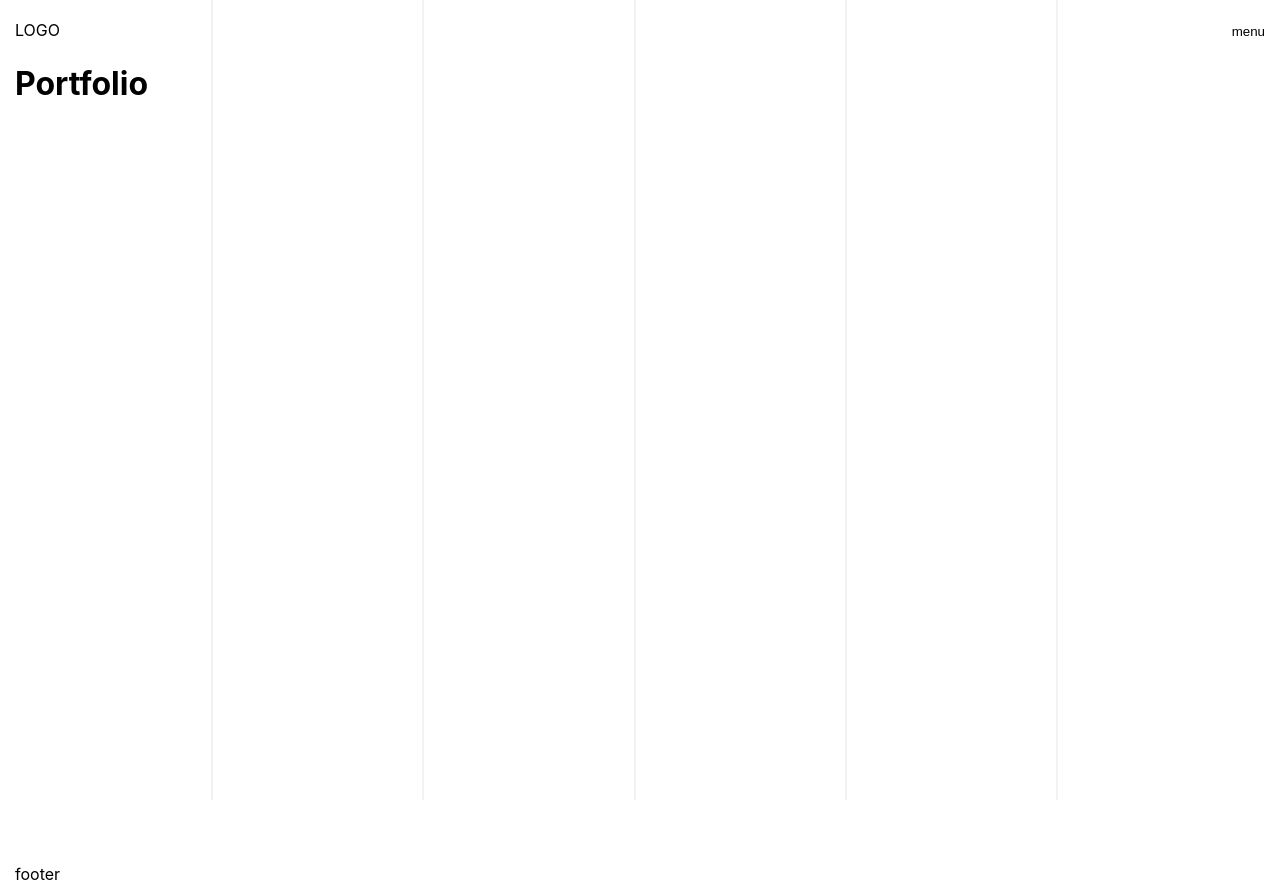
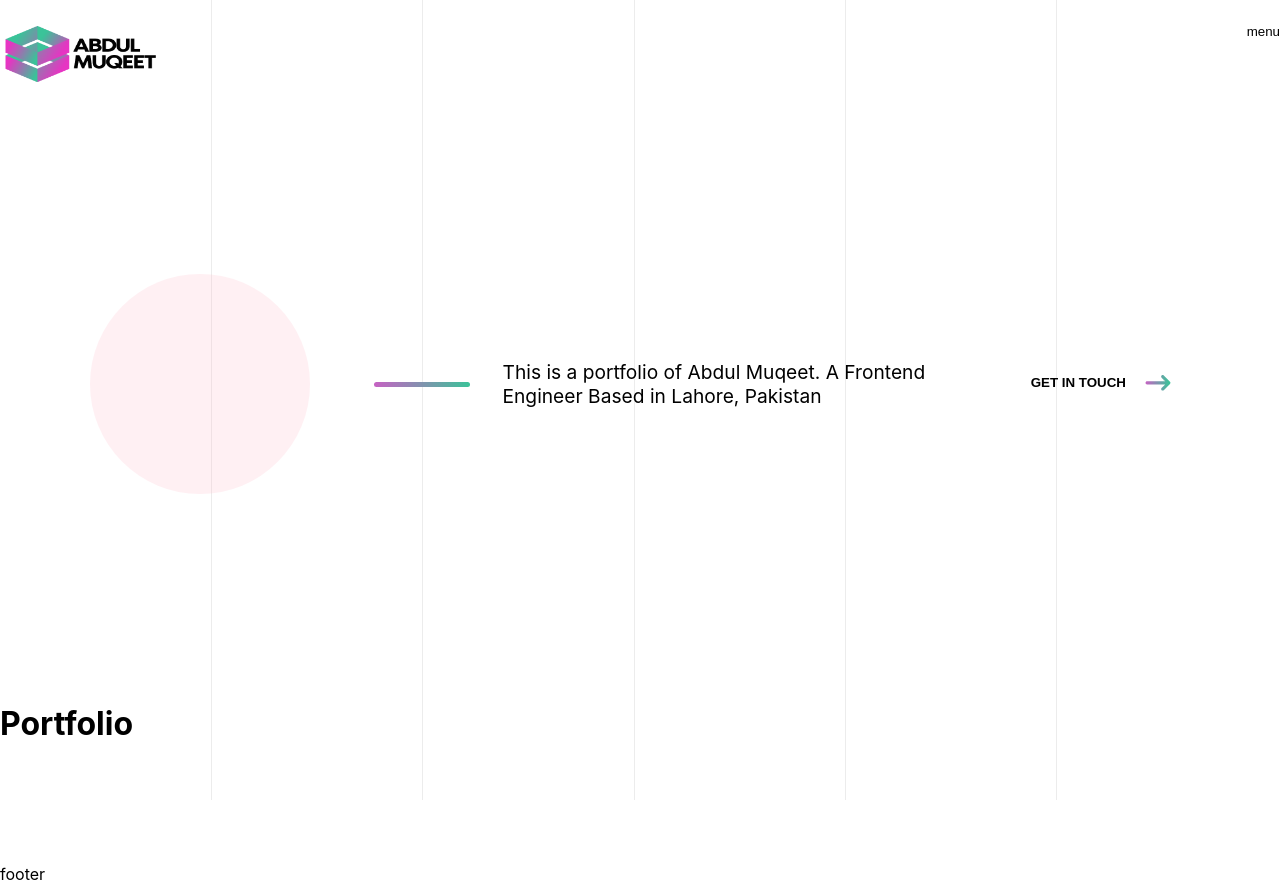
Before and after one commit to abdulmuqeet1/portfolio, a Next.js app: page / in a window 1280 px wide. Built offline with nearby package versions, Linux system fonts and the light colour scheme.

Commit message:
hero header added

```diff
--- /dev/null
+++ b/src/components/compound/heroHeader/index.module.scss
@@ -0,0 +1,100 @@
+@use "../../../styles/partial/variables" as *;
+
+.heroHeader {
+  width: 100%;
+  height: auto;
+  min-height: 80vh;
+  display: flex;
+  align-items: center;
+  justify-content: center;
+
+  .innerHeroHeader {
+    width: 100%;
+    max-width: 1100px;
+    display: grid;
+    grid-template-columns: 3fr 1.5fr 7.5fr;
+    place-content: center;
+  }
+
+  .imgBox {
+    width: 220px;
+    height: 220px;
+    border-radius: 50%;
+    background-color: rgba(255, 192, 203, 0.24); //TODO: remove me
+  }
+
+  .lineDivider {
+    width: 100%;
+    height: 100%;
+    display: flex;
+    align-items: center;
+    justify-content: center;
+    span.divider {
+      width: 100%;
+      max-width: 6rem;
+      height: 5px;
+      border-radius: 5px;
+      margin: 2rem 1.5rem 2rem 0;
+      background: rgb(198, 98, 195);
+      background: linear-gradient(
+        90deg,
+        rgba(198, 98, 195, 1) 0%,
+        rgba(59, 195, 153, 1) 100%
+      );
+    }
+  }
+
+  .heroHeaderText {
+    width: 100%;
+    max-width: 780px;
+    display: flex;
+    flex-direction: row;
+    align-items: center;
+    justify-content: space-between;
+    flex-wrap: wrap;
+    .statement {
+      width: 100%;
+      max-width: 500px;
+      p {
+        font-size: 1.2rem;
+        line-height: 1.5rem;
+      }
+    }
+
+    .getInTouchBtn {
+      width: auto;
+      height: 1.5rem;
+      background-color: transparent;
+      border: none;
+      cursor: pointer;
+
+      div {
+        display: flex;
+        flex-direction: row;
+        span.arrow svg {
+          width: 4rem;
+          height: 1rem;
+          font-size: 40px;
+        }
+      }
+    }
+  }
+}
+
+@media only screen and (max-width: 1020px) {
+  .heroHeader .innerHeroHeader {
+    display: flex;
+    flex-direction: column;
+    align-items: center;
+    justify-content: center;
+  }
+
+  .heroHeaderText {
+    padding: 1rem;
+    justify-content: center;
+
+    .getInTouchBtn {
+      padding: 2rem 0;
+    }
+  }
+}
--- /dev/null
+++ b/src/components/compound/heroHeader/index.tsx
@@ -0,0 +1,94 @@
+import React from "react";
+import styles from "./index.module.scss";
+
+const HeroHeader: React.FC = () => {
+  return (
+    <div id="main-top" className={styles.heroHeader}>
+      <div className={styles.innerHeroHeader}>
+        <div className={styles.imgBox}></div>
+        <div className={styles.lineDivider}>
+          <span className={styles.divider}></span>
+        </div>
+        <div className={styles.heroHeaderText}>
+          <div className={styles.statement}>
+            <p>
+              This is a portfolio of Abdul Muqeet. A Frontend Engineer Based in
+              Lahore, Pakistan
+            </p>
+          </div>
+          <button className={styles.getInTouchBtn}>
+            <div>
+              <h4>GET IN TOUCH </h4>
+              <span className={styles.arrow}>
+                <svg
+                  width="512"
+                  height="329"
+                  viewBox="0 0 512 329"
+                  fill="none"
+                  xmlns="http://www.w3.org/2000/svg"
+                >
+                  <g id="arrow-vector" filter="url(#filter0_d_1_3)">
+                    <path
+                      d="M502.6 183.6L374.6 311.6C362.09 324.11 341.84 324.09 329.35 311.6C316.85 299.1 316.85 278.85 329.35 266.35L402.8 193H32C14.31 193 0 178.7 0 160.1C0 141.5 14.31 129 32 129H402.8L329.42 55.62C316.92 43.12 316.92 22.87 329.42 10.37C341.92 -2.13 362.17 -2.13 374.67 10.37L502.67 138.37C515.1 150.9 515.1 171.1 502.6 183.6Z"
+                      fill="url(#paint0_linear_1_3)"
+                    />
+                  </g>
+                  <defs>
+                    <filter
+                      id="filter0_d_1_3"
+                      x="-4"
+                      y="0.994995"
+                      width="519.984"
+                      height="327.98"
+                      filterUnits="userSpaceOnUse"
+                      colorInterpolationFilters="sRGB"
+                    >
+                      <feFlood floodOpacity="0" result="BackgroundImageFix" />
+                      <feColorMatrix
+                        in="SourceAlpha"
+                        type="matrix"
+                        values="0 0 0 0 0 0 0 0 0 0 0 0 0 0 0 0 0 0 127 0"
+                        result="hardAlpha"
+                      />
+                      <feOffset dy="4" />
+                      <feGaussianBlur stdDeviation="2" />
+                      <feComposite in2="hardAlpha" operator="out" />
+                      <feColorMatrix
+                        type="matrix"
+                        values="0 0 0 0 0 0 0 0 0 0 0 0 0 0 0 0 0 0 0.25 0"
+                      />
+                      <feBlend
+                        mode="normal"
+                        in2="BackgroundImageFix"
+                        result="effect1_dropShadow_1_3"
+                      />
+                      <feBlend
+                        mode="normal"
+                        in="SourceGraphic"
+                        in2="effect1_dropShadow_1_3"
+                        result="shape"
+                      />
+                    </filter>
+                    <linearGradient
+                      id="paint0_linear_1_3"
+                      x1="487.5"
+                      y1="140.5"
+                      x2="1.22053e-05"
+                      y2="161"
+                      gradientUnits="userSpaceOnUse"
+                    >
+                      <stop stopColor="#3BC399" />
+                      <stop offset="0.999364" stopColor="#C662C3" />
+                    </linearGradient>
+                  </defs>
+                </svg>
+              </span>
+            </div>
+          </button>
+        </div>
+      </div>
+    </div>
+  );
+};
+
+export default HeroHeader;
--- a/src/components/main/header/index.module.scss
+++ b/src/components/main/header/index.module.scss
@@ -14,6 +14,11 @@
     padding: 1.25rem 0;
 
     .logo {
+      // width: 10rem;
+      // height: 4rem;
+      // background: url("../../../../public/assets/logo.png");
+      // background-size: 10rem 4rem;
+      cursor: pointer;
     }
 
     .menu {
--- a/src/components/main/header/index.tsx
+++ b/src/components/main/header/index.tsx
@@ -1,11 +1,18 @@
 import React from "react";
+import Link from "next/link";
+import Image from "next/image";
 import styles from "./index.module.scss";
+import Logo from "../../../../public/assets/logo.png";
 
 const Header: React.FC = () => {
   return (
     <header className={styles.header}>
       <nav>
-        <div className={styles.logo}>LOGO</div>
+        <Link href="/" passHref>
+          <div className={styles.logo}>
+            <Image src={Logo} alt="Logo" width={160} height={66} />
+          </div>
+        </Link>
         <div className={styles.menu}>
           <button className={styles.menuBtn}>menu</button>
         </div>
--- a/src/components/main/layout/index.module.scss
+++ b/src/components/main/layout/index.module.scss
@@ -30,9 +30,9 @@
       top: 0;
       left: 0;
       right: 0;
-      width: 2px;
+      width: 1px;
       height: inherit;
-      background-color: rgba(0, 0, 0, 0.05);
+      background-color: rgba(0, 0, 0, 0.075);
     }
     .bg1 {
       left: 16.5%;
--- a/src/pages/index.tsx
+++ b/src/pages/index.tsx
@@ -1,4 +1,6 @@
 import type { NextPage } from "next";
+// components
+import HeroHeader from "../components/compound/heroHeader";
 // Styles
 import styles from "../styles/Home.module.scss";
 
@@ -6,6 +8,7 @@ const Home: NextPage = () => {
   return (
     <div>
       <main className={styles.main}>
+        <HeroHeader />
         <h1>Portfolio</h1>
       </main>
     </div>
--- a/src/styles/partial/_variables.scss
+++ b/src/styles/partial/_variables.scss
@@ -1,9 +1,9 @@
 // import fonts here
 
 // colors
-$main-col : white;
+$main-col: white;
 $sec-col: green;
 $sec-col2: purple;
 
 // other
-$page-max-width: 1250px;
+$page-max-width: 1450px;
```
Also changed, not shown: public/assets/favicon.png (added), public/assets/logo.png (added), src/components/main/footer/index.module.scss (added).
